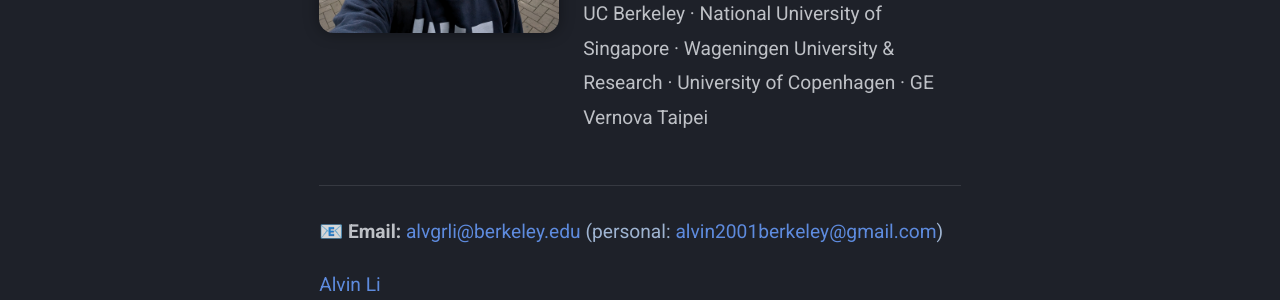
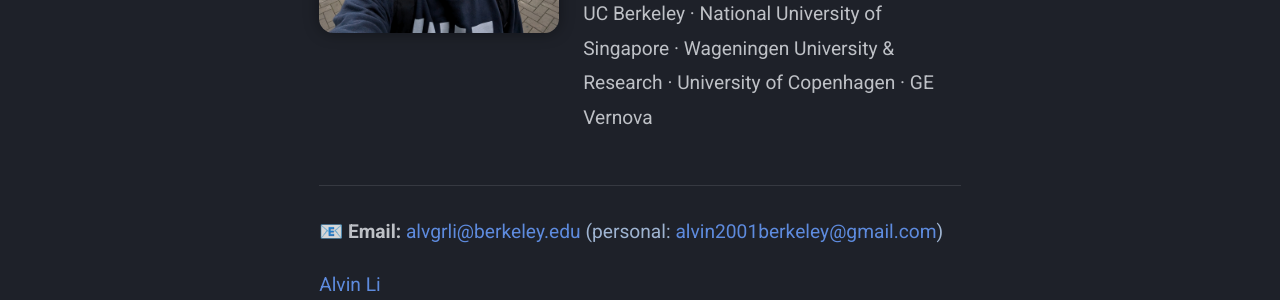
Before and after one commit to alvvvli/alvin-site, an MkDocs documentation site: the page built from docs/about.md, in a window 1280 px wide and 1061 px high. Shown: the part 558-858 px from the top of the window. Built offline with MkDocs 1.6.1 and Material for MkDocs 9.7.7, drawn with Linux system fonts in a browser that asks for light colours; comment, search, counter and statistics services are not loaded.

Commit message:
Update about.md

```diff
--- a/docs/about.md
+++ b/docs/about.md
@@ -46,7 +46,7 @@
     <p><strong>I'm Alvin.</strong></p>
     <p>I study and build systems that move industries — across logistics, infrastructure, and manufacturing.</p>
     <p>My focus is precision, clarity, and discipline in how things run.</p>
-    <p>UC Berkeley · National University of Singapore · Wageningen University & Research · University of Copenhagen · GE Vernova Taipei</p>
+    <p>UC Berkeley · National University of Singapore · Wageningen University & Research · University of Copenhagen · GE Vernova</p>
   </div>
 </div>
 
```
